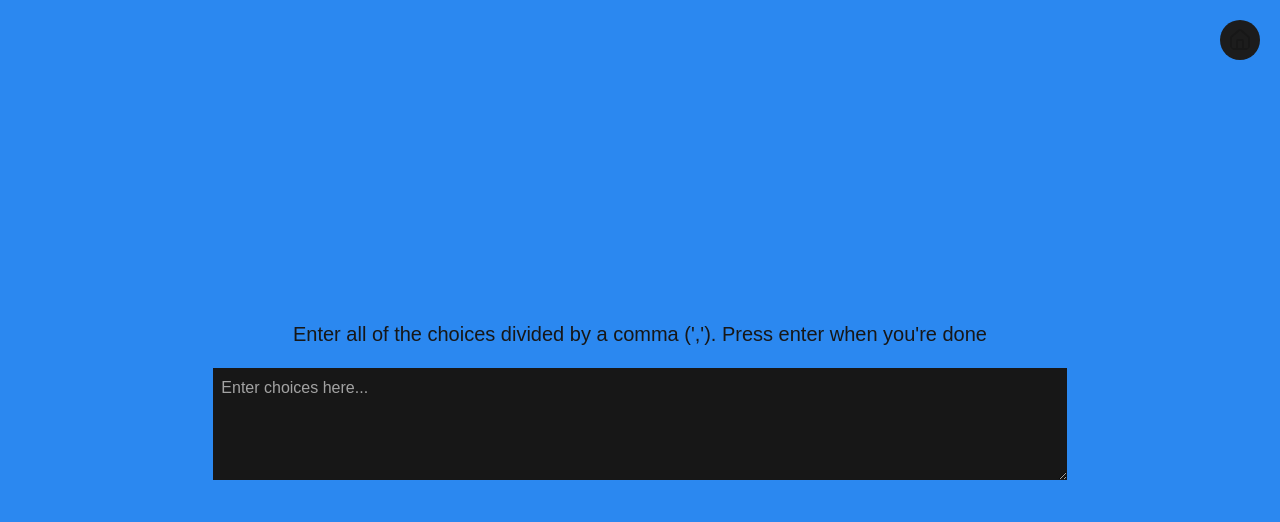
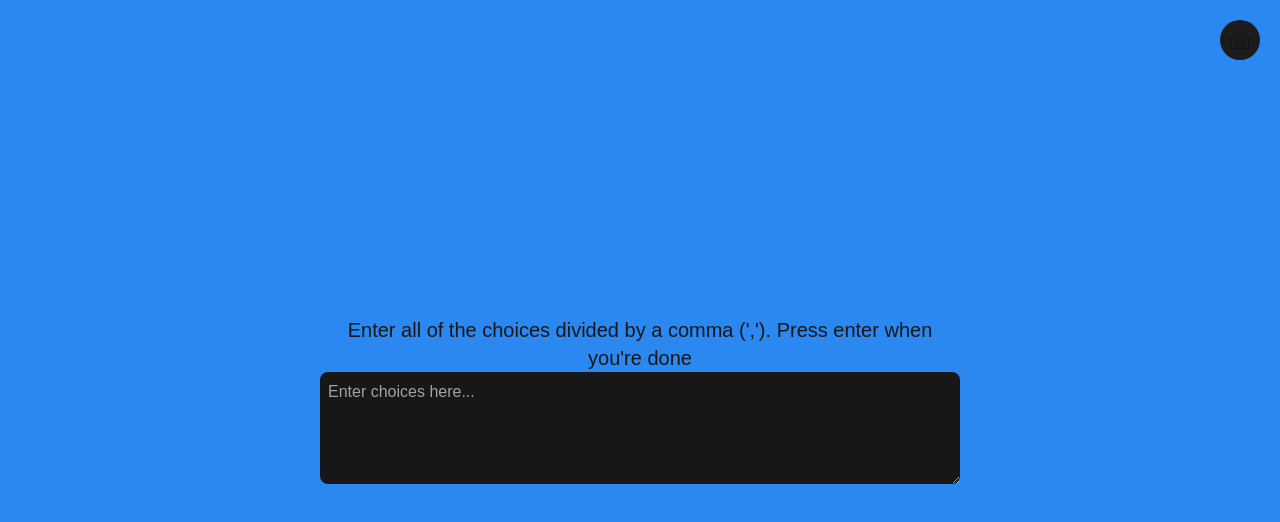
Before and after one commit to BaraSalameh/Tailwind-Master, a Next.js app: page /challenges/random-choice-picker in a window 1280 px wide. Shown: the top 522 px of the page. Built offline with nearby package versions, Linux system fonts and the light colour scheme.

Commit message:
-Instant text area focus on load (random choice picker challenge)

```diff
--- a/src/app/challenges/random-choice-picker/page.tsx
+++ b/src/app/challenges/random-choice-picker/page.tsx
@@ -1,6 +1,6 @@
 'use client';
 
-import { KeyboardEvent, useRef, useState } from "react";
+import { KeyboardEvent, useEffect, useRef, useState } from "react";
 
 const RandomChoicePicker = () => {
     const choicesRef = useRef<HTMLParagraphElement[]>([]);
@@ -37,15 +37,23 @@ const RandomChoicePicker = () => {
         }, 5000);
     }
 
+    useEffect(() => {
+        inputRef.current?.focus();
+    }, [])
+
     return (
         <div className="bg-[#2b88f0] flex items-center justify-center h-screen text-foreground">
-            <div className="flex flex-col w-2/3 gap-5">
+            <div className="flex flex-col w-2/3 sm:w-1/2">
                 <h1 className="text-xl text-center">
                     Enter all of the choices divided by a comma (','). Press enter when you're done
                 </h1>
                 <textarea
                     ref={inputRef}
-                    className="bg-foreground placeholder:text-background placeholder:opacity-60 p-2 w-full text-background"
+                    className="
+                        bg-foreground text-background focus:outline-0 rounded-lg
+                        placeholder:text-background placeholder:opacity-60
+                        p-2 w-full
+                    "
                     placeholder="Enter choices here..."
                     rows={4}
                     onChange={e => setChoices(e.target.value)}
```
